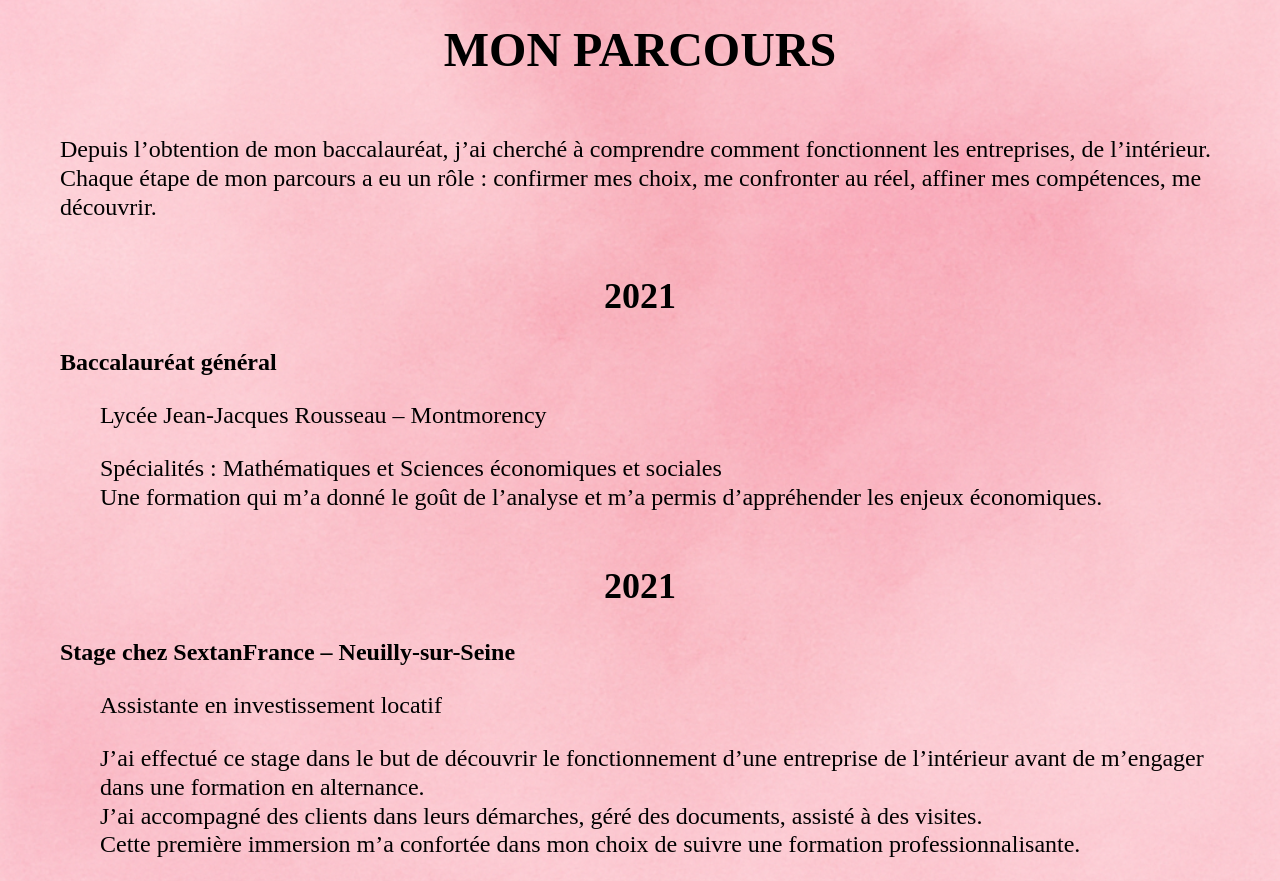
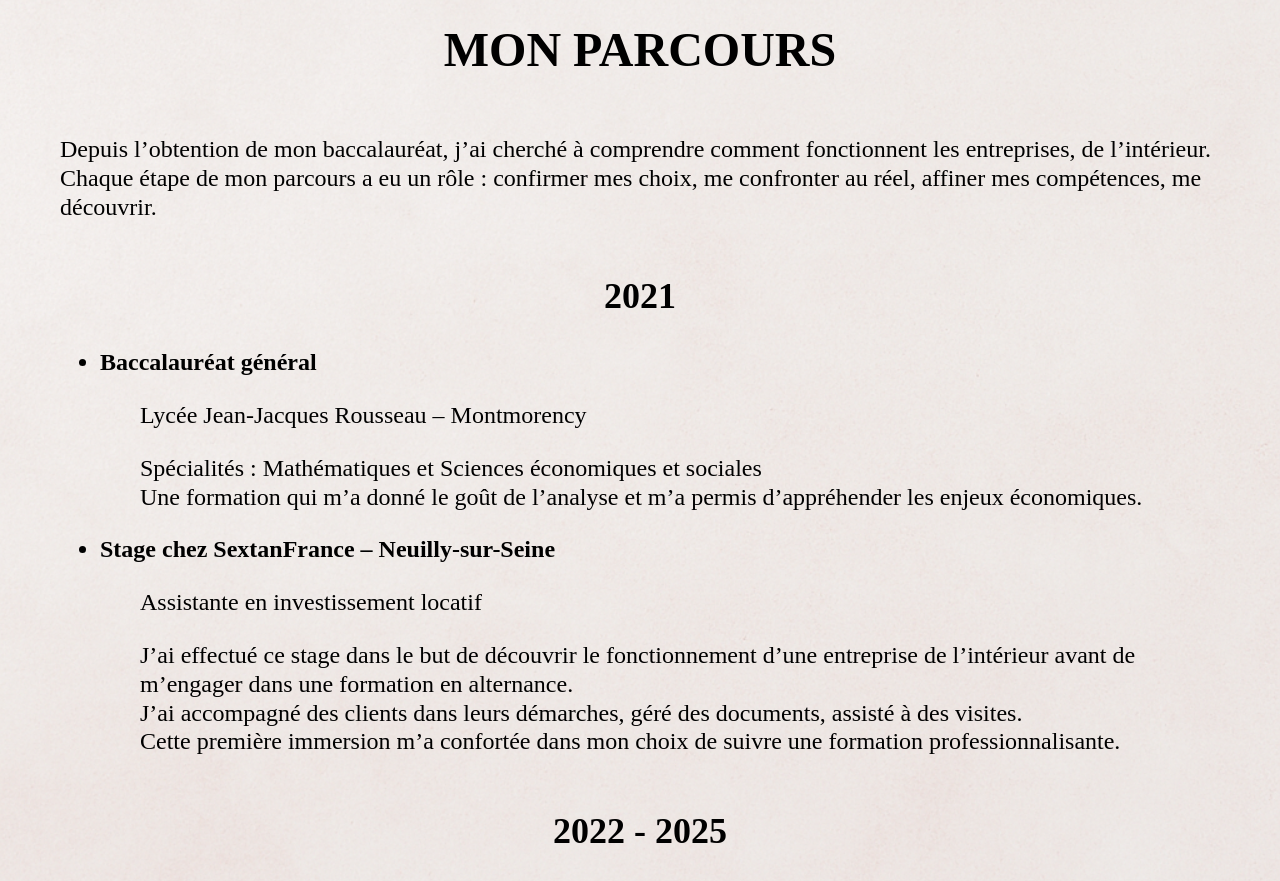
Before and after one commit to walid-aloui/margot-portfolio, a plain HTML site: page parcours.html in a window 1280 px wide. Shown: the part 71-952 px from the top of the page. Drawn offline with Linux system fonts and the light colour scheme; a web font is replaced by a local one.

Commit message:
Changement de l'image de fond

```diff
--- a/parcours.html
+++ b/parcours.html
@@ -45,6 +45,8 @@
 
         <div>
             <h2 class="title-center">2021</h2>
+            <ul>
+                <li>
                     <span class="text-important">Baccalauréat général</span>
                     <div class="parcours-description">
                         <p>
@@ -52,27 +54,30 @@
                         </p>
                         <p>
                             Spécialités : Mathématiques et Sciences économiques et sociales<br>
-                    Une formation qui m’a donné le goût de l’analyse et m’a permis d’appréhender les enjeux économiques.
+                            Une formation qui m’a donné le goût de l’analyse et m’a permis d’appréhender les enjeux
+                            économiques.
                         </p>
                     </div>
-
-        </div>
-
-
-        <div>
-            <h2 class="title-center">2021</h2>
+                </li>
+                <li>
                     <span class="text-important">Stage chez SextanFrance – Neuilly-sur-Seine</span><br>
                     <div class="parcours-description">
                         <p>
                             Assistante en investissement locatif
                         </p>
                         <p>
-                    J’ai effectué ce stage dans le but de découvrir le fonctionnement d’une entreprise de l’intérieur
+                            J’ai effectué ce stage dans le but de découvrir le fonctionnement d’une entreprise de
+                            l’intérieur
                             avant de m’engager dans une formation en alternance.<br>
-                    J’ai accompagné des clients dans leurs démarches, géré des documents, assisté à des visites.<br>
-                    Cette première immersion m’a confortée dans mon choix de suivre une formation professionnalisante.
+                            J’ai accompagné des clients dans leurs démarches, géré des documents, assisté à des
+                            visites.<br>
+                            Cette première immersion m’a confortée dans mon choix de suivre une formation
+                            professionnalisante.
                         </p>
                     </div>
+                </li>
+            </ul>
+
         </div>
 
 
--- a/style.css
+++ b/style.css
@@ -14,7 +14,7 @@ body {
     font-family: "Iceland", serif;
     line-height: 1.2;
     font-size: 24px;
-    background-image: url('images/background-accueil.png');
+    background-image: url('images/background-image.png');
     background-repeat: repeat;
     background-size: cover;
     background-position: center;
```
Also changed, not shown: images/background-accueil.png (deleted), images/background-general.png (deleted), images/background-image.png (added). Lines whose indentation alone changed are shown as unchanged.
